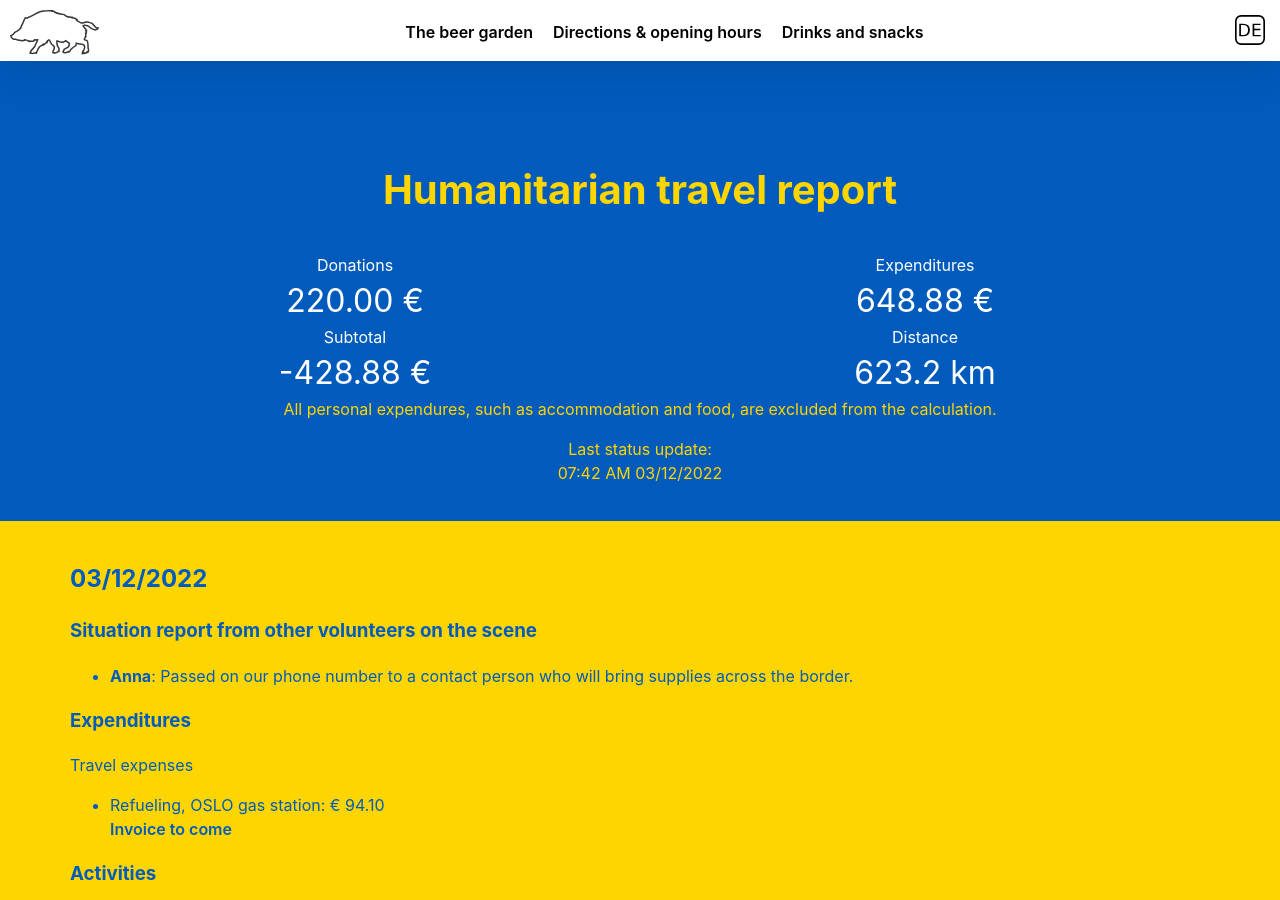
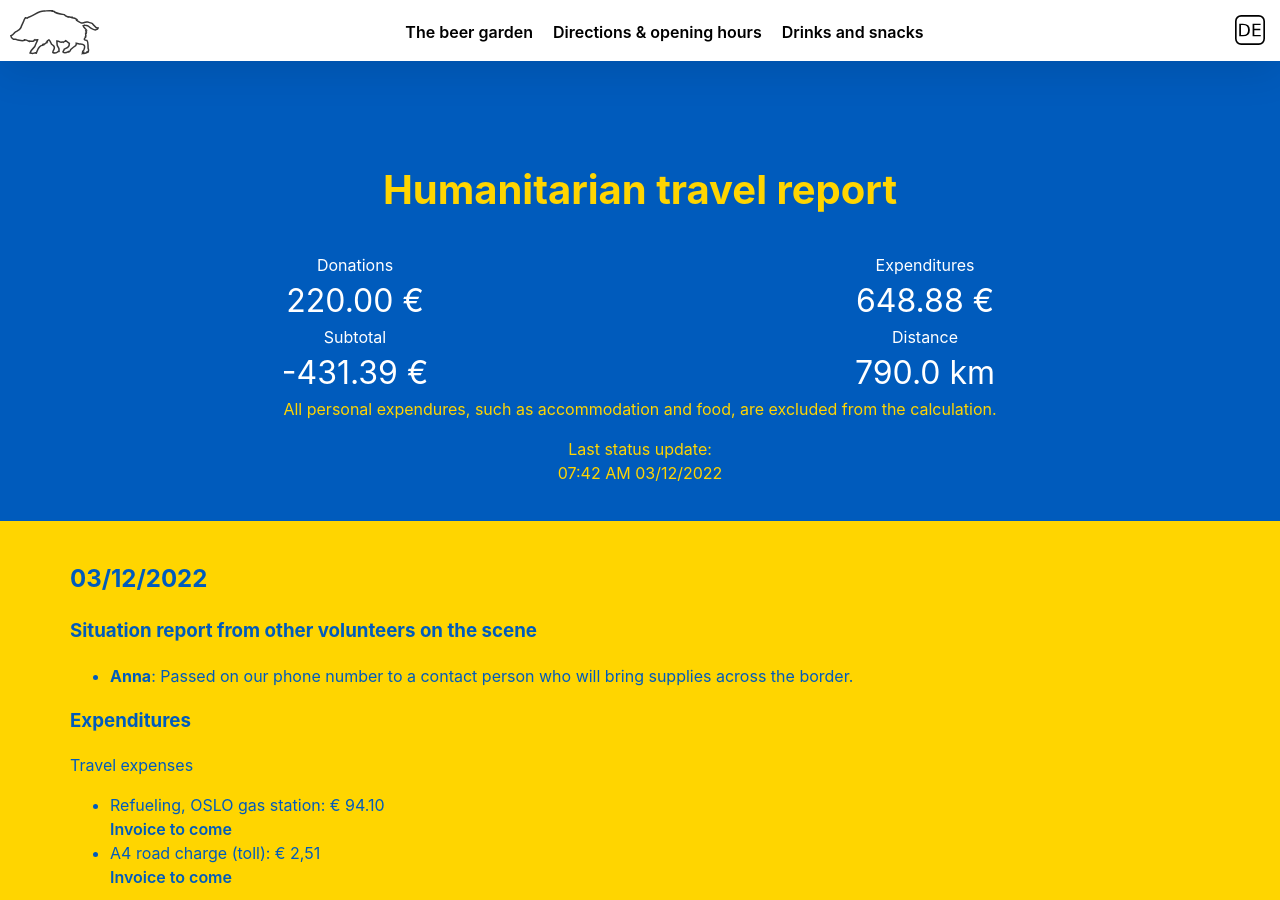
Before and after one commit to versable/kehr-website, a Jekyll site: the page built from en/ukraine.html, in a window 1280 px wide and 900 px high. Built offline with Jekyll 4.4.1, drawn with Linux system fonts in a browser that asks for light colours.

Commit message:
Update travel status

```diff
--- a/en/ukraine.html
+++ b/en/ukraine.html
@@ -18,11 +18,11 @@ permalink: /en/ukraine/
             </li>
             <li>
                 Subtotal
-                <span>-428.88 €</span>
+                <span>-431.39 €</span>
             </li>
             <li>
                 Distance
-                <span>623.2 km</span>
+                <span>790.0 km</span>
             </li>
         </ul>
         All personal expendures, such as accommodation and food, are excluded
@@ -53,6 +53,13 @@ permalink: /en/ukraine/
                 <a href="#" target="_blank">
                     Invoice to come
                 </a>
+            <li>
+                A4 road charge (toll): € 2,51
+                <br>
+                <a href="#" target="_blank">
+                    Invoice to come
+                </a>
+            </li>
             </li>
         </ul>
         <h3>Activities</h3>
```
Also changed, not shown: ukraine.html (+9 -2 lines).
